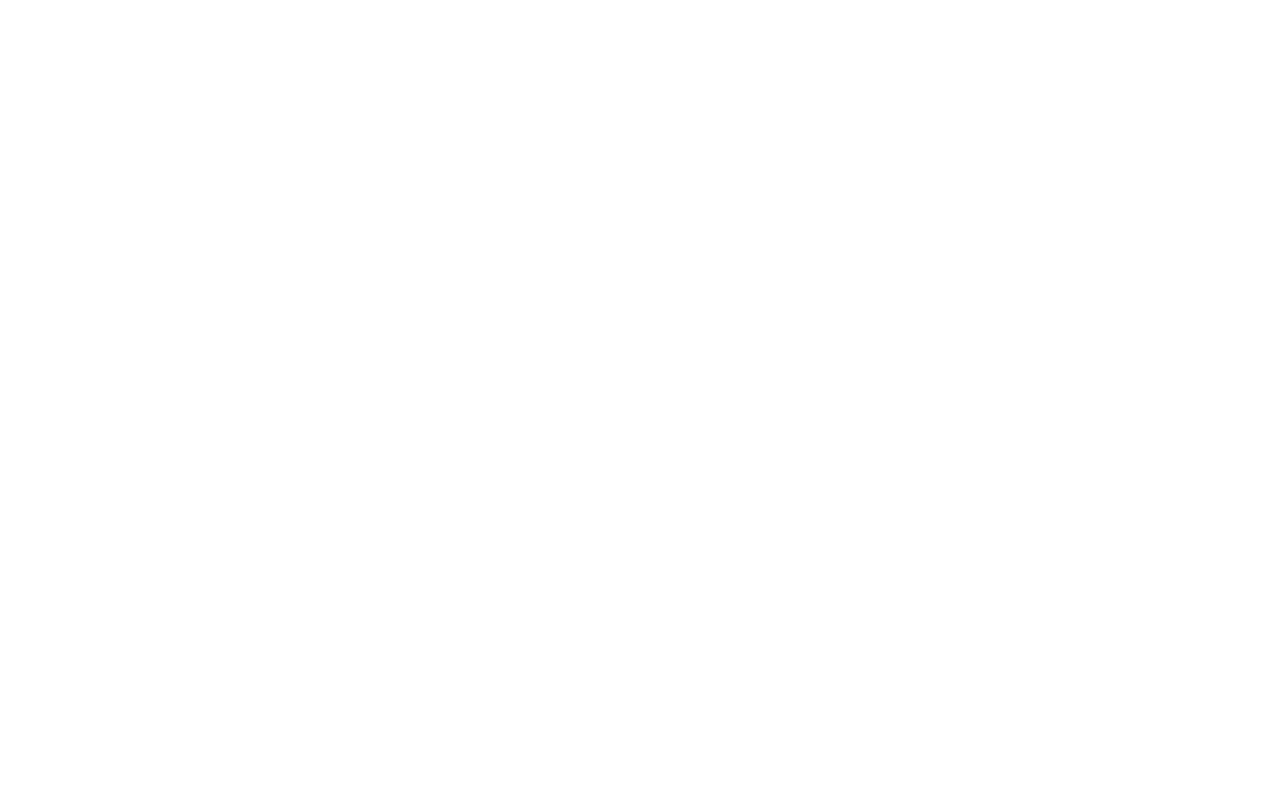
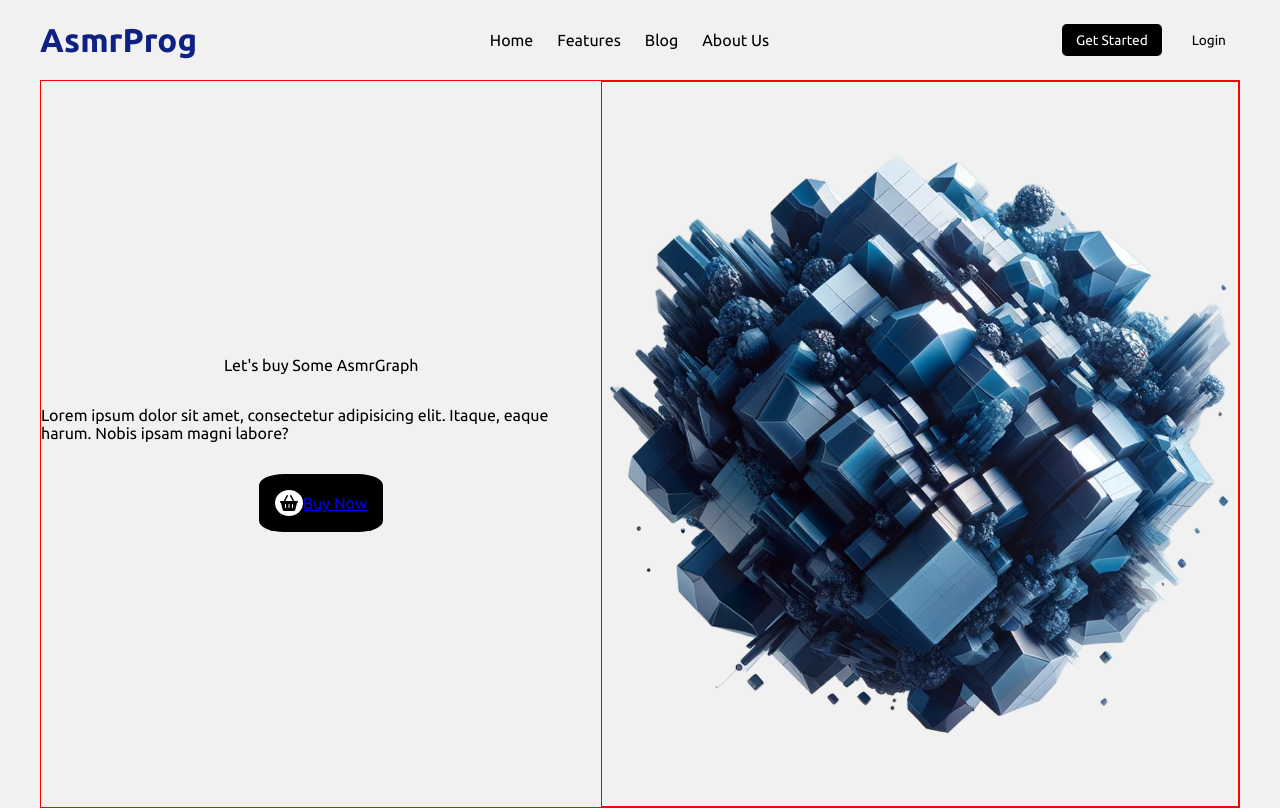
Before and after one commit to pedrolins2006/NFT-Website, a plain HTML site: page index.html in a window 1280 px wide. Drawn offline with Linux system fonts and the light colour scheme.

Commit message:
correção do readme.md e começo do projeto

```diff
--- a/assets/css/style.css
+++ b/assets/css/style.css
@@ -6,3 +6,103 @@
   box-sizing: border-box;
   font-family: "Ubuntu", sans-serif;
 }
+
+body {
+  padding: 0rem 2.5rem;
+  width: 100%;
+  height: 100vh;
+  background: #f1f1f1;
+  overflow-y: scroll;
+}
+
+.header {
+  height: 5rem;
+  display: flex;
+  justify-content: space-between;
+  align-items: center;
+}
+
+.nav__container {
+  display: flex;
+  justify-content: space-between;
+  align-items: center;
+  width: 100%;
+}
+
+.nav__logo {
+  text-decoration: none;
+  color: #0f2182;
+  font-size: 2.0625rem;
+  font-weight: 900;
+}
+
+.nav__menu {
+  display: flex;
+  list-style-type: none;
+  gap: 1.5rem;
+}
+
+.nav__item {
+  cursor: pointer;
+}
+
+.nav__links {
+  display: flex;
+  align-items: center;
+  gap: 1rem;
+}
+
+.nav__links a {
+  text-decoration: none;
+  padding: 0.5rem 0.875rem;
+  font-size: 0.855rem;
+  border-radius: 0.3rem;
+}
+
+.nav__start {
+  background: #000000;
+  color: white;
+}
+
+.nav__links .nav__login {
+  color: #000;
+}
+
+.main__container {
+  height: 91%;
+  border: 1px solid red;
+  display: flex;
+}
+
+.main__header {
+  display: flex;
+  flex-direction: column;
+  align-items: center;
+  justify-content: center;
+  gap: 2rem;
+}
+
+.link__buy i {
+  padding: 0.3rem;
+  border-radius: 100%;
+  background: #fff;
+  color: #000;
+}
+
+.link__buy {
+  padding: 1rem;
+  border-radius: 20%;
+  background: #000;
+}
+
+.img__header {
+  display: flex;
+  justify-content: center;
+  align-items: center;
+  width: 72%;
+  border: 1px solid red;
+}
+
+.img__header img {
+  width: 100%;
+}
--- a/index.html
+++ b/index.html
@@ -3,8 +3,43 @@
   <head>
     <meta charset="UTF-8" />
     <meta name="viewport" content="width=device-width, initial-scale=1.0" />
+    <link rel="stylesheet" href="assets/css/style.css" />
+    <script
+      src="https://kit.fontawesome.com/c993805466.js"
+      crossorigin="anonymous"
+    ></script>
     <title>Responsive NFT Websites</title>
-    <link rel="stylesheet" href="assets/css/style.css" />
   </head>
-  <body></body>
+  <body>
+    <header class="header">
+      <nav class="nav__container">
+        <a href="#" class="nav__logo">AsmrProg</a>
+        <ul class="nav__menu">
+          <li class="nav__item">Home</li>
+          <li class="nav__item">Features</li>
+          <li class="nav__item">Blog</li>
+          <li class="nav__item">About Us</li>
+        </ul>
+        <div class="nav__links">
+          <a href="#" class="nav__start">Get Started</a>
+          <a href="#" class="nav__login">Login</a>
+        </div>
+      </nav>
+    </header>
+    <main class="main__container">
+      <div class="main__header">
+        <p>Let's buy Some <span class="text__asmrGraph"> AsmrGraph </span></p>
+        <p>
+          Lorem ipsum dolor sit amet, consectetur adipisicing elit. Itaque,
+          eaque harum. Nobis ipsam magni labore?
+        </p>
+        <a href="#" class="link__buy"
+          ><i class="fa-solid fa-basket-shopping"></i><span>Buy Now</span>
+        </a>
+      </div>
+      <div class="img__header">
+        <img src="assets/img/header.png" alt="imagen header da NFT" />
+      </div>
+    </main>
+  </body>
 </html>
```
Also changed, not shown: 1 other file.
